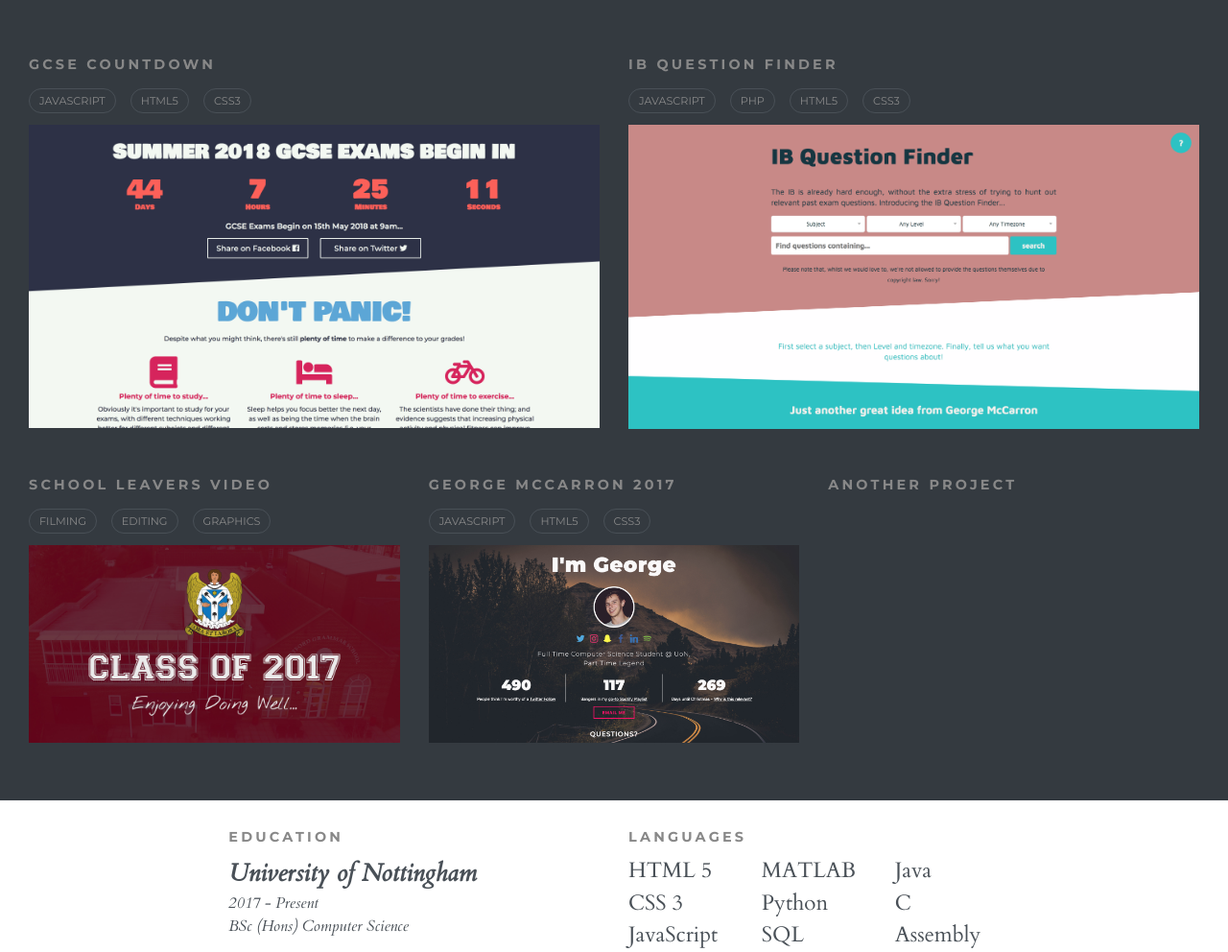
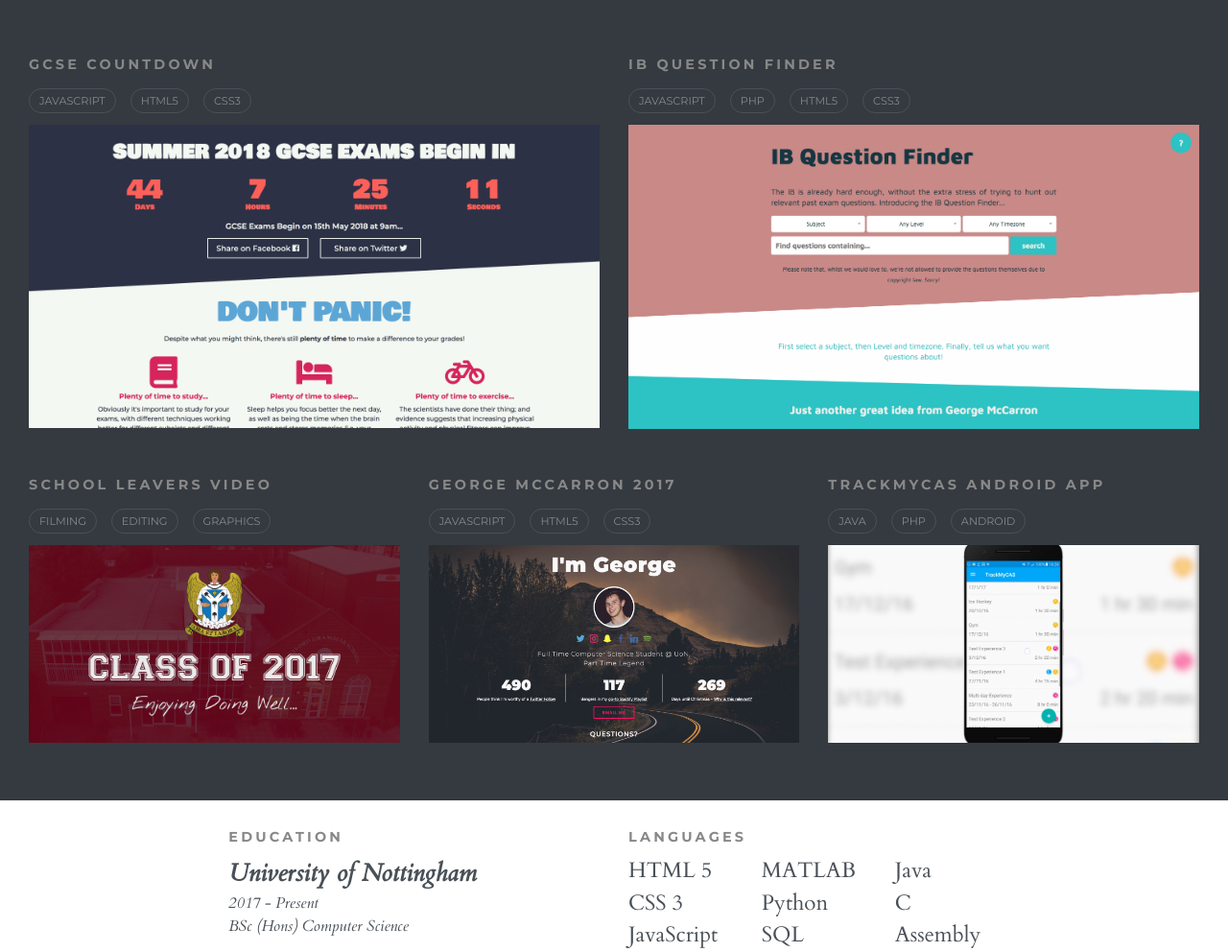
Before and after one commit to george1410/personal-site, a PHP site: page / in a window 1280 px wide. Shown: the part 740-1732 px from the top of the page at 96% size. Run offline with PHP 8.4, Linux system fonts and the light colour scheme; some libraries are stand-ins or nearby versions.

Commit message:
added trackmycas project

```diff
--- a/index.php
+++ b/index.php
@@ -73,7 +73,7 @@
                 <a href="#" class="project-link">
                     <h2>George McCarron 2017</h2>
                     <div class="tags">
-                    <span class="project-tag">JavaScript</span><span class="project-tag">HTML5</span><span class="project-tag">CSS3</span>
+                        <span class="project-tag">JavaScript</span><span class="project-tag">HTML5</span><span class="project-tag">CSS3</span>
                     </div>
                     <div class="zoom-img-container">
                         <img src="images/portfolio17.png" class="img-fluid" alt="">
@@ -82,9 +82,12 @@
             </div>
             <div class="col-md-4">
                 <a href="#" class="project-link">
-                    <h2>Another Project</h2>
+                    <h2>TrackMyCAS Android App</h2>
+                    <div class="tags">
+                        <span class="project-tag">Java</span><span class="project-tag">PHP</span><span class="project-tag">Android</span>
+                    </div>
                     <div class="zoom-img-container">
-                        <!--<img src="images/x.png" class="img-fluid" alt="">-->
+                        <img src="images/trackmycas.png" class="img-fluid" alt="">
                     </div>
                 </a>
             </div>
```
Also changed, not shown: images/trackmycas.png (added).
